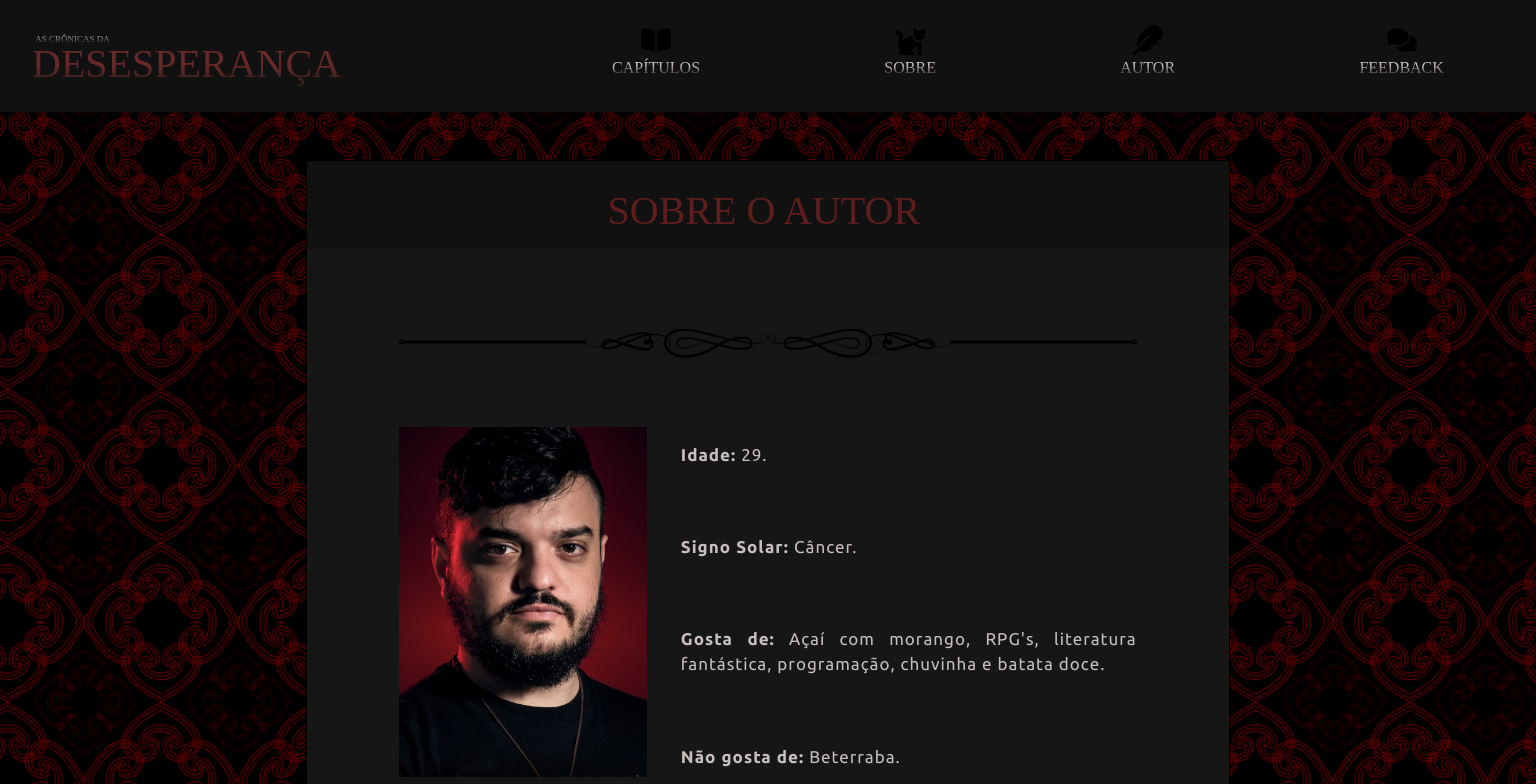
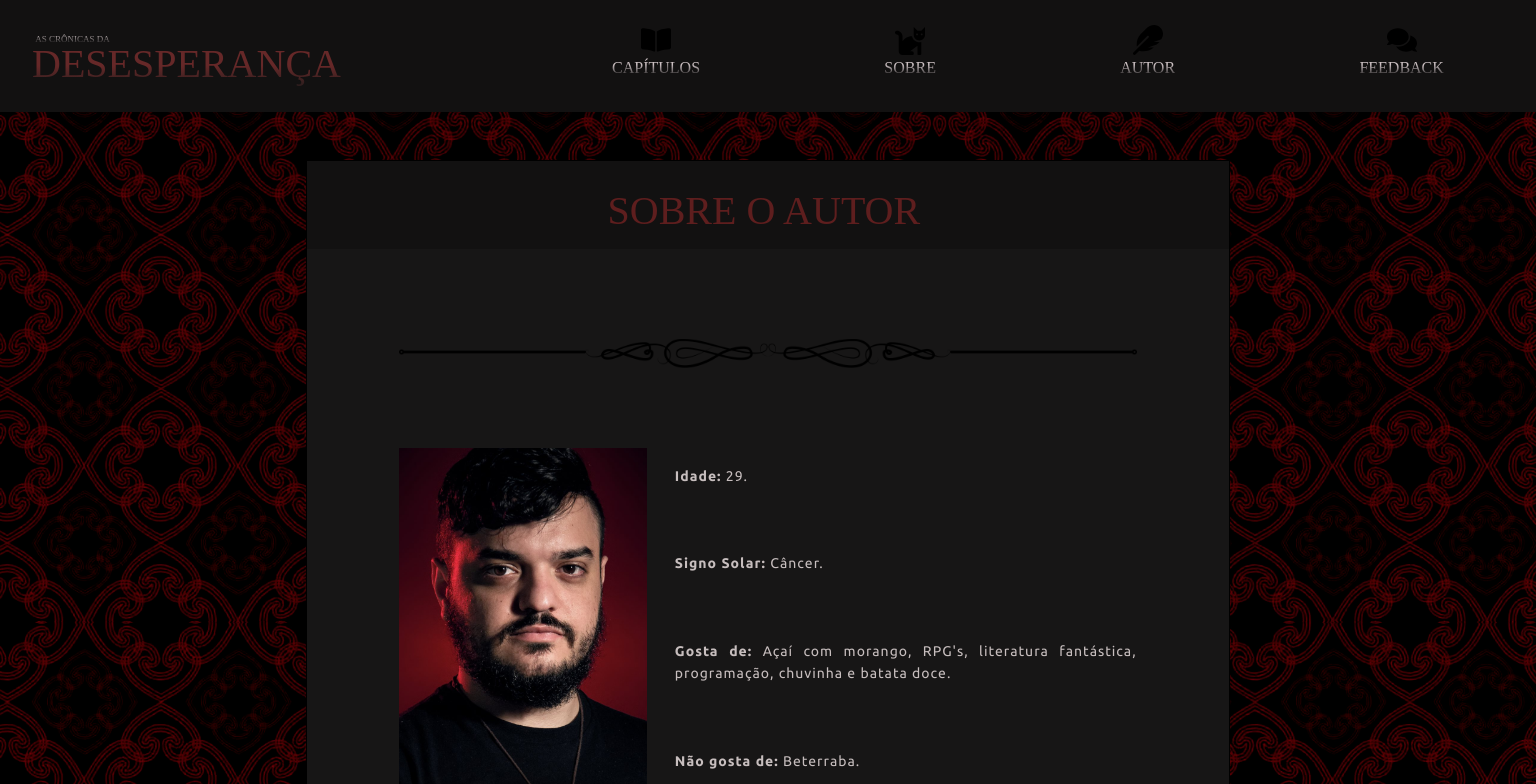
Before and after one commit to denisespanhol/AsCronicasDaDesesperanca, a React (Create React App) app in the folder as-cronicas-da-desesperanca/: page /author in a window 1536 px wide. Shown: the top 784 px of the page. Built offline with nearby package versions, Linux system fonts and the light colour scheme; a web font is replaced by a local one.

Commit message:
arrumando font-size

```diff
--- a/as-cronicas-da-desesperanca/src/pages/AuthorsPage.css
+++ b/as-cronicas-da-desesperanca/src/pages/AuthorsPage.css
@@ -228,7 +228,7 @@
     align-self: center;
     text-align: justify;
     width: 80%;
-    font-size: 18px;
+    font-size: 16px;
   }
 
   .authorPhoto{
@@ -238,9 +238,9 @@
   }
 
   .textDescription {
-    padding-top: 3em;
+    padding-top: 3.5em;
     padding-left: 3em;
-    font-size: 17px;
+    font-size: 14px;
     letter-spacing: 1px;
     margin-bottom: 16px;
     margin-top: -0px;
```
